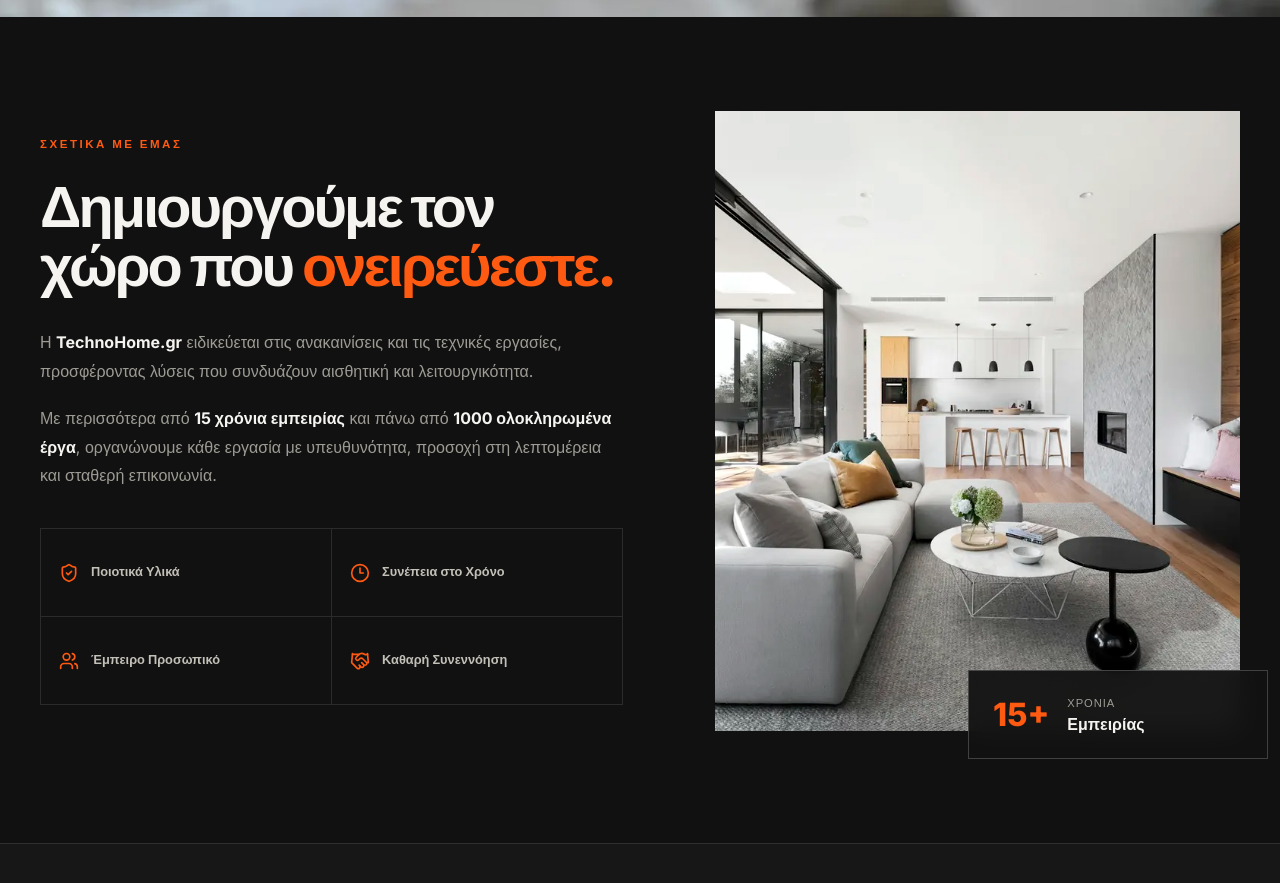
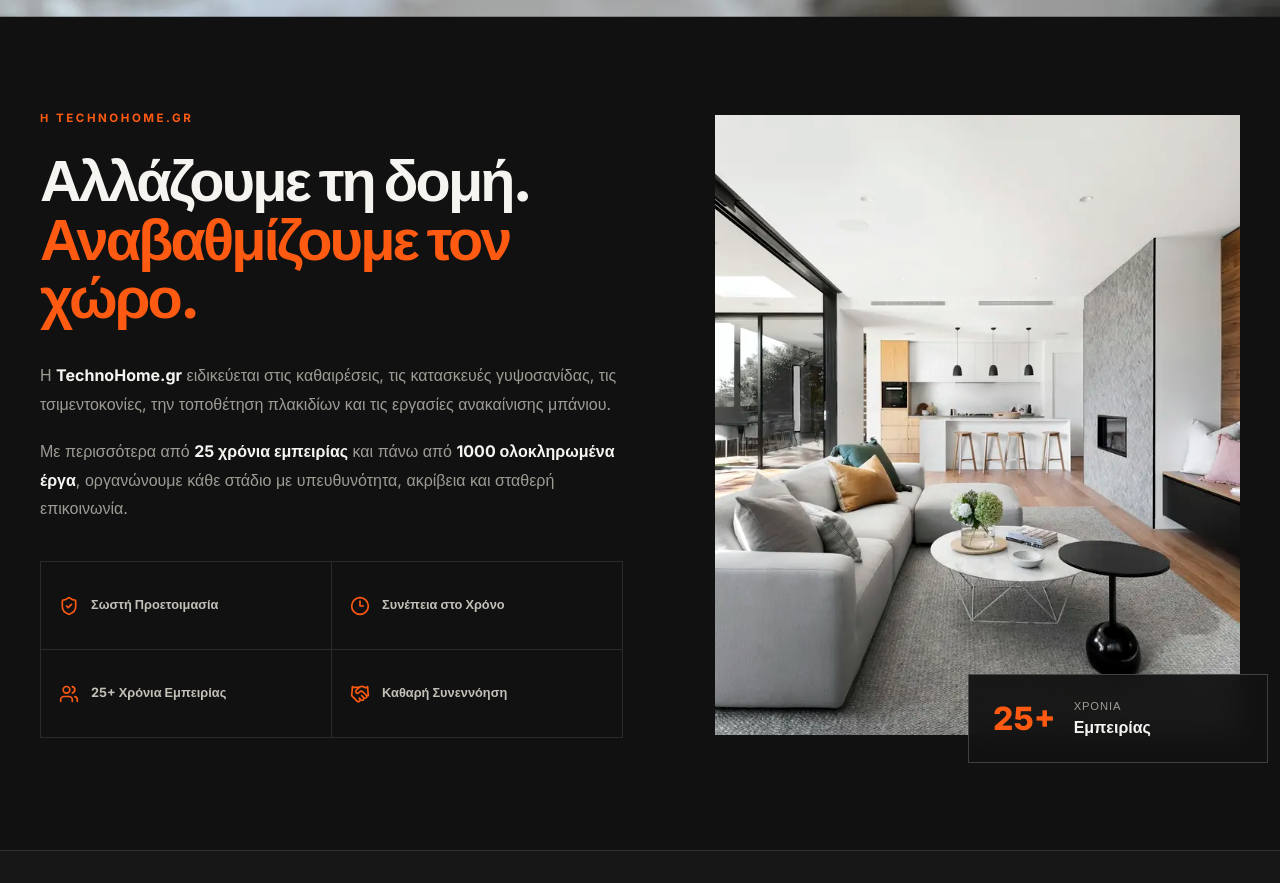
Before and after one commit to sphy4x/my-landing, a React (Vite) app: page / in a window 1280 px wide. Shown: the part 802-1685 px from the top of the page. Built offline with nearby package versions, Linux system fonts and the light colour scheme; no server answers; the database is empty.

Commit message:
Update TechnoHome experience and positioning

```diff
--- a/components/About.jsx
+++ b/components/About.jsx
@@ -2,9 +2,9 @@ import React from 'react';
 import { Clock3, Handshake, ShieldCheck, Users } from 'lucide-react';
 
 const values = [
-  { Icon: ShieldCheck, title: 'Ποιοτικά Υλικά' },
+  { Icon: ShieldCheck, title: 'Σωστή Προετοιμασία' },
   { Icon: Clock3, title: 'Συνέπεια στο Χρόνο' },
-  { Icon: Users, title: 'Έμπειρο Προσωπικό' },
+  { Icon: Users, title: '25+ Χρόνια Εμπειρίας' },
   { Icon: Handshake, title: 'Καθαρή Συνεννόηση' }
 ];
 
@@ -13,14 +13,14 @@ export default function About() {
     <section id="about" className="section about-section">
       <div className="container about-grid">
         <div className="about-copy" data-reveal>
-          <p className="section-label">Σχετικά με εμάς</p>
-          <h2 className="section-title">Δημιουργούμε τον χώρο που <span>ονειρεύεστε.</span></h2>
+          <p className="section-label">Η TechnoHome.gr</p>
+          <h2 className="section-title">Αλλάζουμε τη δομή. <span>Αναβαθμίζουμε τον χώρο.</span></h2>
           <div className="about-text">
             <p>
-              Η <strong>TechnoHome.gr</strong> ειδικεύεται στις ανακαινίσεις και τις τεχνικές εργασίες, προσφέροντας λύσεις που συνδυάζουν αισθητική και λειτουργικότητα.
+              Η <strong>TechnoHome.gr</strong> ειδικεύεται στις καθαιρέσεις, τις κατασκευές γυψοσανίδας, τις τσιμεντοκονίες, την τοποθέτηση πλακιδίων και τις εργασίες ανακαίνισης μπάνιου.
             </p>
             <p>
-              Με περισσότερα από <strong>15 χρόνια εμπειρίας</strong> και πάνω από <strong>1000 ολοκληρωμένα έργα</strong>, οργανώνουμε κάθε εργασία με υπευθυνότητα, προσοχή στη λεπτομέρεια και σταθερή επικοινωνία.
+              Με περισσότερα από <strong>25 χρόνια εμπειρίας</strong> και πάνω από <strong>1000 ολοκληρωμένα έργα</strong>, οργανώνουμε κάθε στάδιο με υπευθυνότητα, ακρίβεια και σταθερή επικοινωνία.
             </p>
           </div>
 
@@ -37,13 +37,13 @@ export default function About() {
         <div className="about-visual" data-reveal>
           <img
             src="/assets/images/about-renovation.webp"
-            alt="Ολοκληρωμένη σύγχρονη ανακαίνιση εσωτερικού χώρου"
+            alt="Ολοκληρωμένη σύγχρονη διαμόρφωση εσωτερικού χώρου"
             width="1200"
             height="816"
             loading="lazy"
           />
           <div className="quality-card">
-            <span className="quality-number">15+</span>
+            <span className="quality-number">25+</span>
             <div><span>Χρόνια</span><strong>Εμπειρίας</strong></div>
           </div>
         </div>
```
